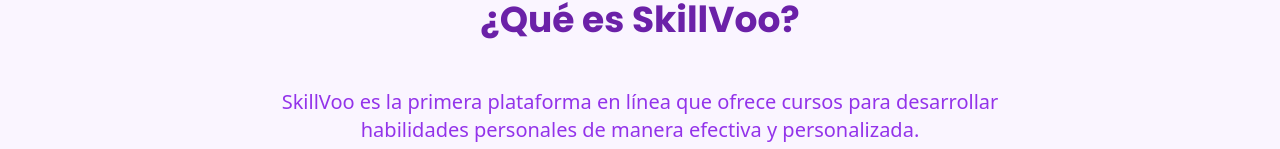
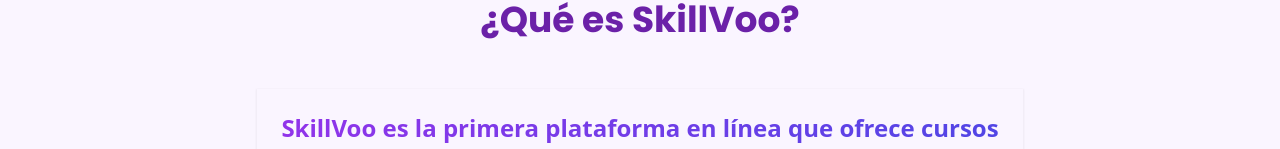
Before and after one commit to Ferrajju/skillvoo-landing, a Next.js app: page / in a window 1280 px wide. Shown: the part 781-930 px from the top of the page. Built offline with nearby package versions, Linux system fonts and the light colour scheme.

Commit message:
Landing Page 2 mejorando texto seccion ''Que es Skillvoo?'''

```diff
--- a/app/page.tsx
+++ b/app/page.tsx
@@ -4,7 +4,7 @@ import { Button } from "@/components/ui/button"
 import { Input } from "@/components/ui/input"
 import { Card, CardContent,  } from "@/components/ui/card"
 
-import { Mail, Clock, Brain, Zap,  BookOpen, UserPlus, CheckCircle,  Target, Puzzle, Lightbulb, MessageSquare, BarChart, Users, Award } from 'lucide-react'
+import { Mail, Clock, Brain, Zap, BookOpen, UserPlus, CheckCircle, Target, Puzzle, Lightbulb, MessageSquare, BarChart, Users, Award } from 'lucide-react'
 import Image from "next/image"
 import Link from "next/link"
 import { useState } from 'react'
@@ -172,9 +172,9 @@ export default function LandingPage() {
           </motion.h2>
           <motion.p
             variants={fadeInUp}
-            className="text-xl text-center text-purple-600 mb-8 max-w-3xl mx-auto"
+            className="text-2xl text-center text-gradient font-semibold mb-8 max-w-3xl mx-auto p-6 bg-purple-100 rounded-lg shadow-sm"
           >
-            SkillVoo es la primera plataforma en línea que ofrece cursos para desarrollar habilidades personales de manera efectiva y  personalizada.
+            SkillVoo es la primera plataforma en línea que ofrece cursos para desarrollar habilidades personales de manera efectiva y personalizada.
           </motion.p>
           <div className="grid grid-cols-1 md:grid-cols-3 gap-8 mt-12">
             {[
```
